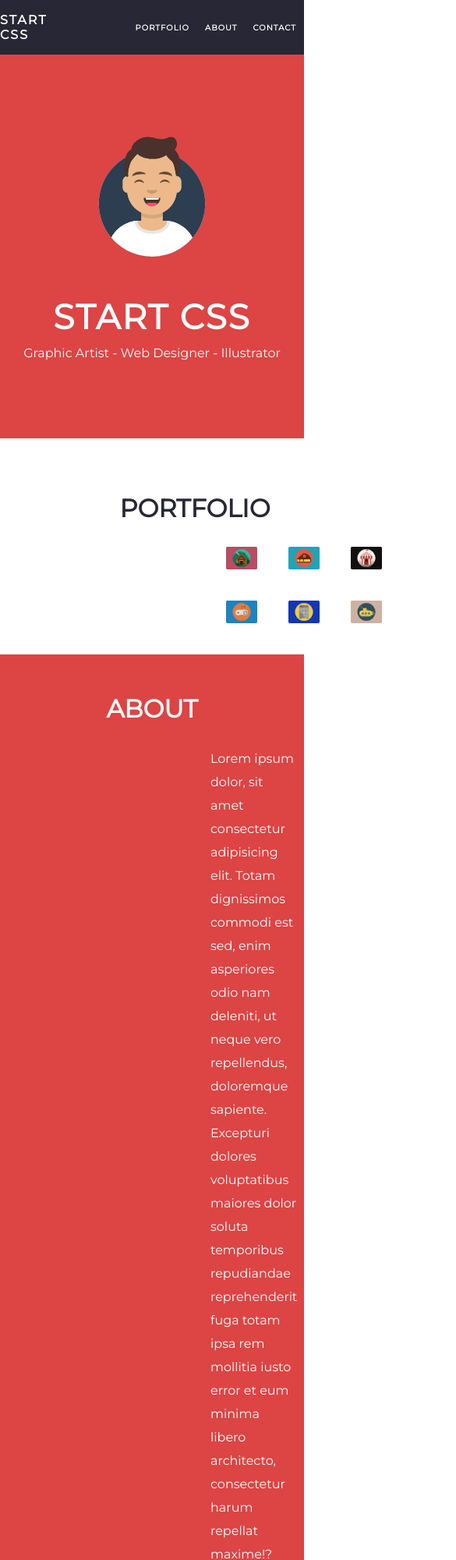
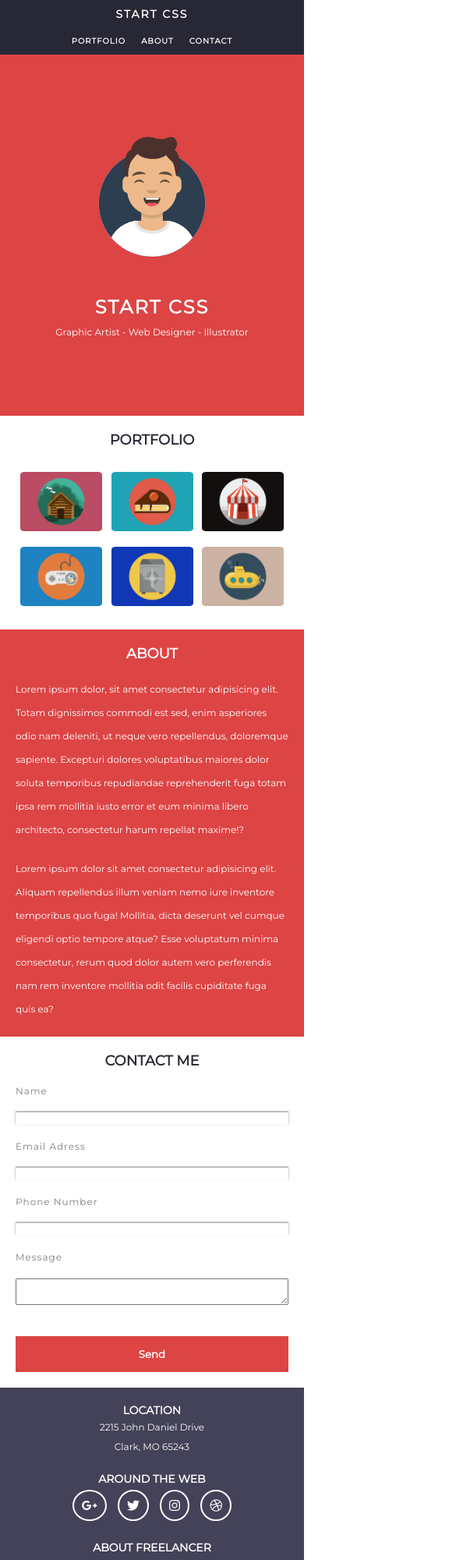
Before and after one commit to ca7vin/startCSS, a plain HTML site: page index.html in a window 390 px wide. Shown: the top 2000 px of the page at 78% size, 585 px wide, since content can reach past the window. Drawn offline with Linux system fonts and the light colour scheme.

Commit message:
Responsive

```diff
--- a/index.html
+++ b/index.html
@@ -107,7 +107,7 @@
                 <label for="phone">Phone Number</label>
                 <input type="text">
                 <label for="message">Message</label>
-                <input type="text">
+                <textarea type="text"></textarea>
             </form>
         </div>
         <div class="contact-btn">
--- a/public/CSS/style.css
+++ b/public/CSS/style.css
@@ -307,3 +307,114 @@ footer{
     padding: 10px;
     border-radius: 50%;
 }
+
+/* MEDIA QUERIES TABLETTE */
+@media only screen and (max-width:768px){
+    .navbar-titre span{
+        font-size: 14px;
+    }
+    .banner-text h1{
+        font-size: 24px;
+    }
+    .baseline{
+        font-size: 12px;
+    }
+    .portfolio-titre{
+        margin: 0;
+        margin-bottom: 20px;
+    }
+    .portfolio-titre h2{
+        font-size: 18px;
+    }
+    .portfolio{
+        margin: 20px 20px;
+    }
+    .portfolio-col{
+        margin: 0;
+        align-items: center;
+    }
+    .portfolio-col img{
+        margin: 10px;
+        width: 90%;
+    }
+    .about{
+        padding: 20px 0px;
+    }
+    .about-row{
+        margin: 0;
+        flex-direction: column;
+    }
+    .about-col:first-of-type{
+        margin-bottom: 20px;
+    }
+    .about-col p{
+        font-size: 12px;
+    }
+    .about-titre{
+        margin: 0;
+        margin-bottom: 20px;
+    }
+    .about-titre h2{
+        font-size: 18px;
+    }
+    .contact{
+        margin: 20px 20px;
+    }
+    .contact-titre{
+        margin: 0;
+        margin-bottom: 20px;
+    }
+    .contact-titre h2{
+        font-size: 18px;
+    }
+    .contact-form form label{
+        font-size: 12px;
+    }
+    .contact-form form textarea{
+        margin: 20px 0px;
+    }
+    .contact-btn{
+        justify-content: center;
+    }
+    .contact-btn button{
+        width: 100%;
+        border-radius: 0%;
+    }
+    .footer-row{
+        flex-direction: column;
+    }
+    .footer-text{
+        padding: 20px 0px;
+    }
+    footer h3{
+        font-size: 14px;
+    }
+    footer p{
+        font-size: 12px;
+    }
+}
+
+/* MEDIA  QUERIES PHONE */
+@media only screen and (max-width: 576px){
+    .navbar{
+        flex-direction: column;
+    }
+    .navbar-menu ul{
+        margin: 0;
+        align-items: center;
+        justify-content: center;
+    }
+    .footer-row{
+        padding: 10px;
+    }
+    .footer-col{
+        padding: 10px 0px
+    }
+    .footer-col-titre h3{
+        margin: 0;
+    }
+    .footer-text{
+        padding: 0;
+        margin: 0;
+    }
+}
```
